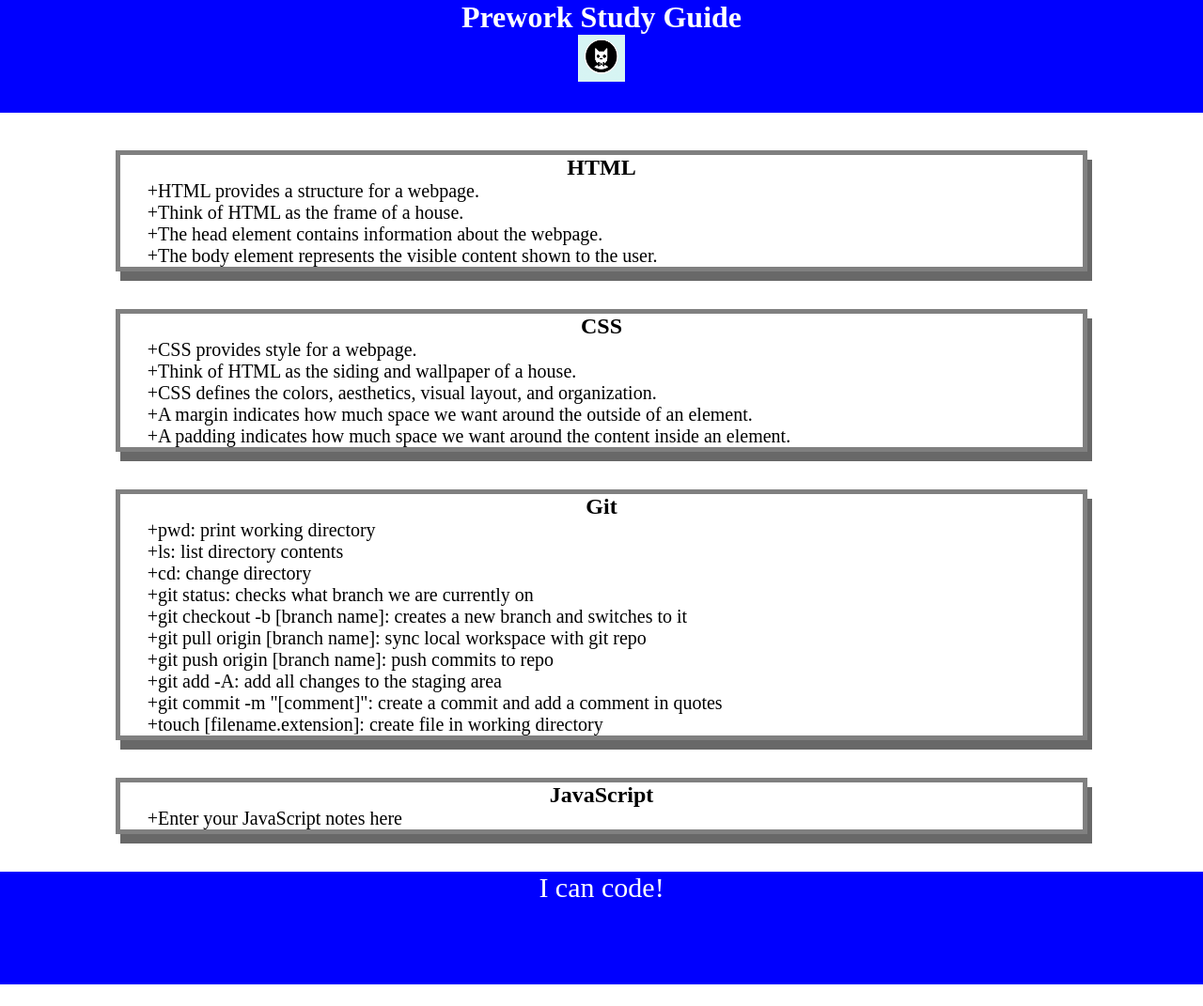
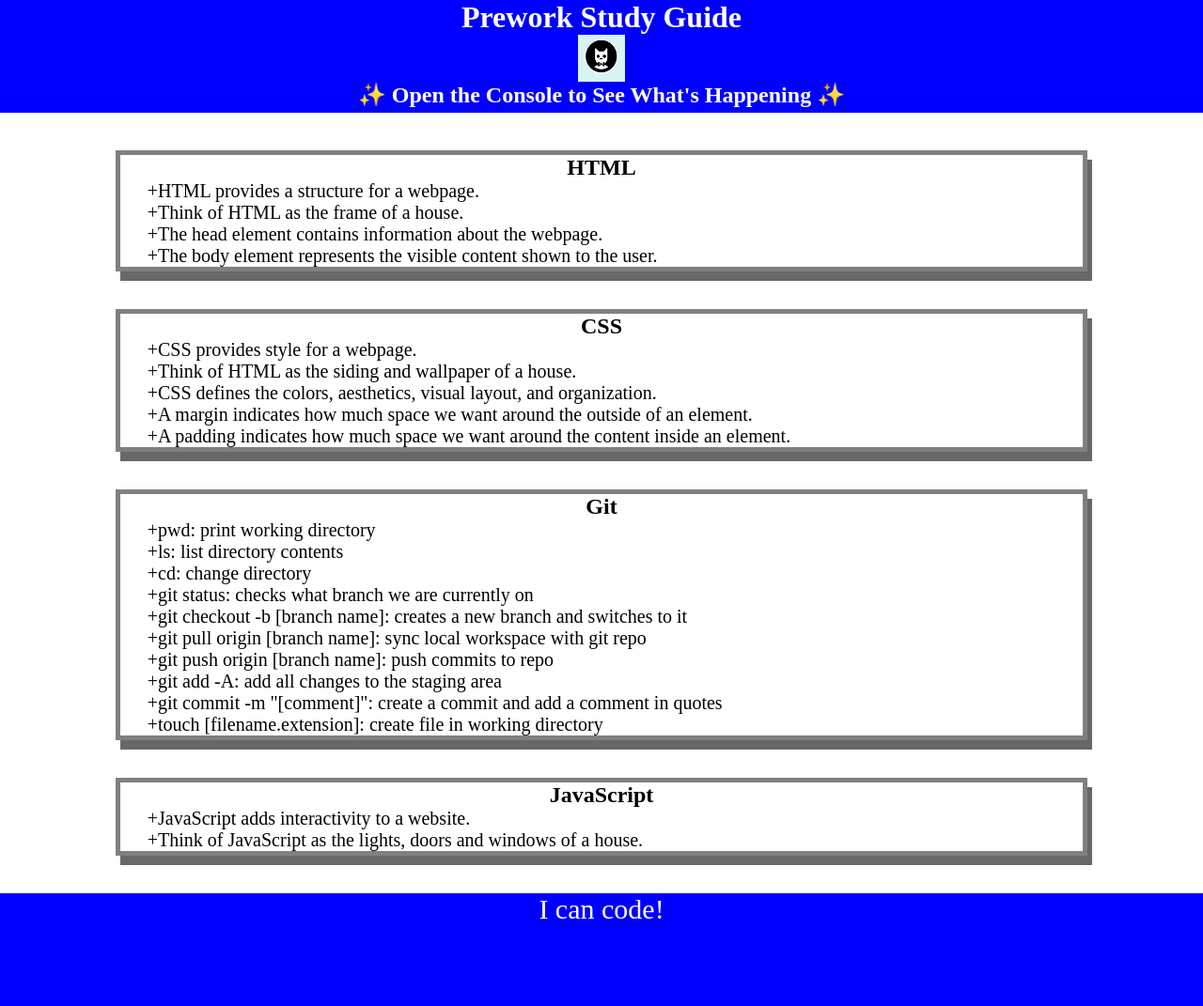
Before and after one commit to brian-wastle/prework-study-guide, a plain HTML site: page index.html in a window 1280 px wide. Shown: the whole page at 94% size. Before the commit the page ends 1048 px from the top, so only its background shows below. Drawn offline with Linux system fonts and the light colour scheme.

Commit message:
added JavaScript script file and 'for' loop to Prework Study Guide

```diff
--- /dev/null
+++ b/assets/script.js
@@ -0,0 +1,18 @@
+var topics = ['HTML', 'CSS', 'Git', 'JavaScript'];
+
+for(var x = 0; x < topics.length; x++) {
+    console.log(topics[x]);
+    }
+/*
+if (topic === 'HTML') {
+  console.log("Let's study HTML!");
+} else if (topic === 'CSS') {
+  console.log("Let's study CSS!");
+} else if (topic === 'Git') {
+  console.log("Let's study Git!");
+} else if (topic === 'JavaScript') {
+  console.log("Let's study JavaScript!");
+} else {
+  console.log('Please try again!');
+}
+*/
--- a/index.html
+++ b/index.html
@@ -12,6 +12,7 @@
     <header id="top">
       <h1>Prework Study Guide</h1>
       <img src="./assets/bowtie-cat.png" alt="Profile image of cat wearing a bow tie." />
+      <h2>✨ Open the Console to See What's Happening ✨</h2>
     </header>
     <main>
       <section class="card" id="html-section">
@@ -54,7 +55,8 @@
       <section class="card" id="javascript-section">
         <h2>JavaScript</h2>
         <ul>
-          <li>Enter your JavaScript notes here</li>
+          <li>JavaScript adds interactivity to a website.</li>
+          <li>Think of JavaScript as the lights, doors and windows of a house.</li>
         </ul>
       </section>
 
@@ -63,5 +65,6 @@
     <footer>
       <p>I can code!</p>
     </footer>
+    <script src="./assets/script.js"></script>
   </body>
 </html>
```
